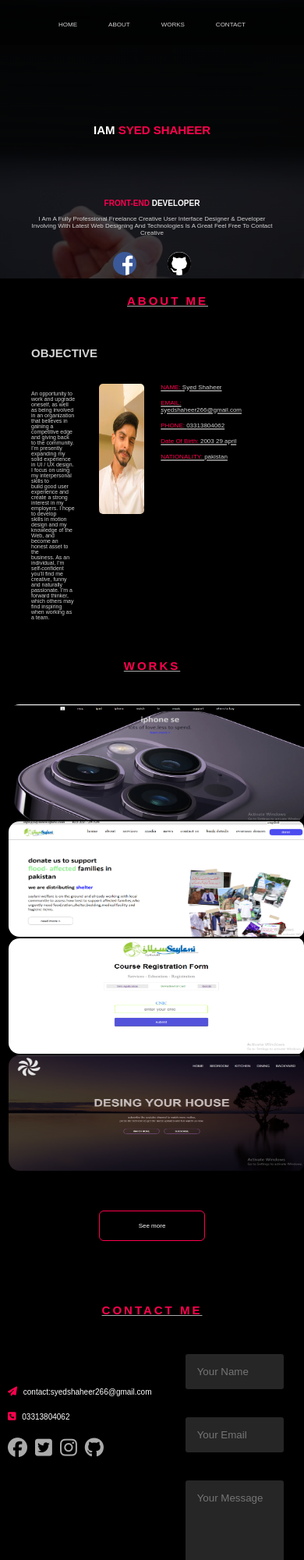
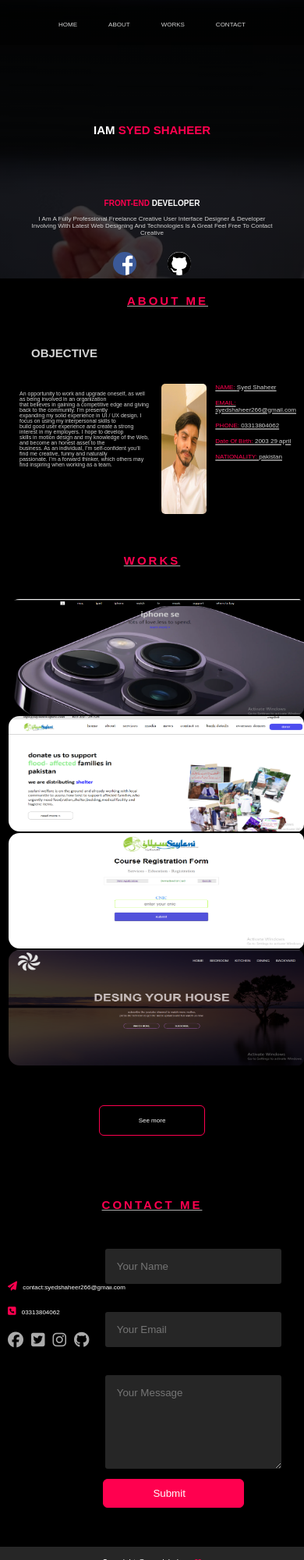
Before and after one commit to SyedShaheer01/My_Portfolio, a plain HTML site: page index.html in a window 390 px wide. Shown: the top 2000 px of the page at 78% size. Drawn offline with Linux system fonts and the light colour scheme.

Commit message:
fisrt commit

```diff
--- a/style.css
+++ b/style.css
@@ -395,18 +395,23 @@ form input, form textarea{
 }
 .mypara{
     font-size: 7px;
-    padding-left: 0px;
+    padding-right: 10px;
+    width: 100%;
+
+}
+.run{
+    margin-left: -15px
 }
 .myimg{
     width: 60px;
     height: 20vh;
     border-radius: 6px;
     margin-top: 30px;
-    margin-right: 10px;
+    margin-left:5px;
 }
 .name div{
     font-size: 8px;
-    margin-right:80px;
+    margin-right:10px;
     margin-top: 1px ;
   margin-bottom: 0px;
 
@@ -440,10 +445,15 @@ form input, form textarea{
 .contact-left p{
     /* margin-top: 200px; */
 
-    font-size: 10px;
+    font-size: 8px;
 }
 form input, form textarea{
-    width: 85%;
+    width: 90%;
+    /* margin-left: -10px; */
+    /* margin-top:40px ; */
+}
+.contact-right{
+margin-left: -10px;
 }
 .row{
     margin-left: -20px;
@@ -451,6 +461,10 @@ form input, form textarea{
 .socialicons{
 display: flex;
 margin-left: 30px;
+
+}
+.socialicons a{
+    font-size: 20px;
 }
 .btn2{
     /* width: 50px; */
```
